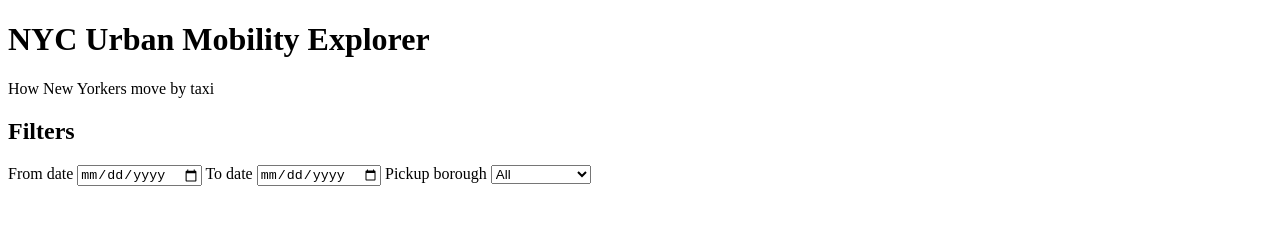
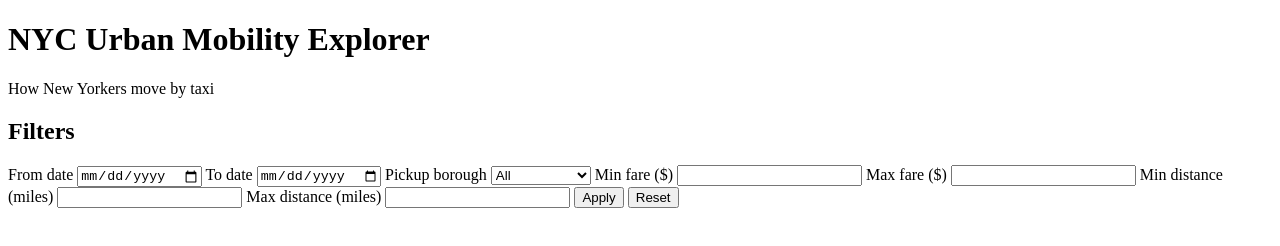
Before and after one commit to gunnogere/Team4C1_Summative_Urban_Mobility_Data_Explorer, a plain HTML site: page frontend/index.html in a window 1280 px wide. Drawn offline with Linux system fonts and the light colour scheme.

Commit message:
add fare and distance filters and buttons

```diff
--- a/frontend/index.html
+++ b/frontend/index.html
@@ -34,6 +34,25 @@
                     <option value="Bronx">Bronx</option>
                     <option value="Staten Island">Staten Island</option>
                  </select>
+
+                 <!-- fare range dollars -->
+                  <label for="min-fare">Min fare ($)</label>
+                  <input type="number" id="min-fare" min="0">
+
+                  <label for="max-fare">Max fare ($)</label>
+                  <input type="number" id="max-fare" min="0">
+
+                 <!-- distance range in miles -->
+                 <label for="min-distance">Min distance (miles)</label>
+                <input type="number" id="min-distance" min="0">
+
+                <label for="max-distance">Max distance (miles)</label>
+                <input type="number" id="max-distance" min="0">
+
+                <!-- apply sends the choices to the page, reset clears them -->
+                <button id="apply-btn">Apply</button>
+                <button id="reset-btn">Reset</button>
+
             </section>
         </main>
     </body>
```
